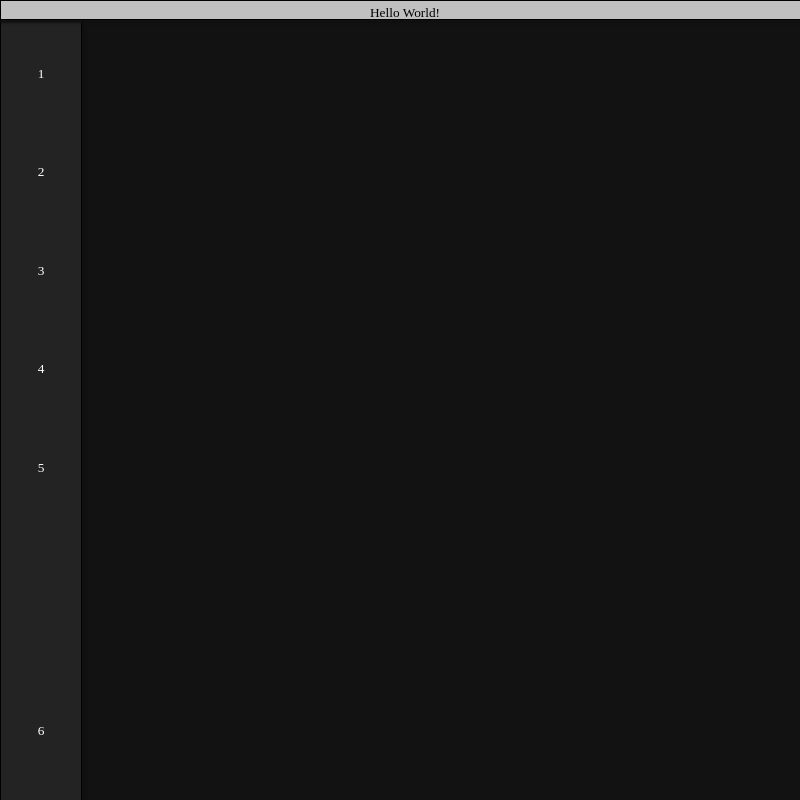
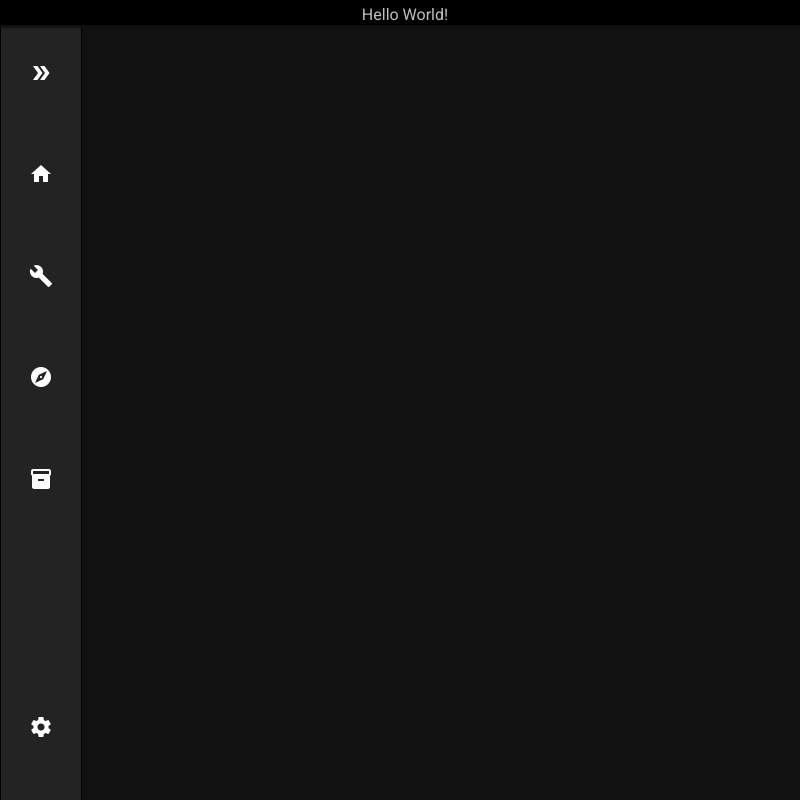
Before and after one commit to CJPerez-Dev/Exile-Forge, an Electron app: page src/index.html in a window 800 px wide. Drawn offline with Linux system fonts and the light colour scheme.

Commit message:
Added Google Fonts/Icons

```diff
--- a/src/index.html
+++ b/src/index.html
@@ -4,6 +4,15 @@
     <meta charset="UTF-8">
     <title>Exile Forge</title>
     <link rel="stylesheet" href="styles/style.css">
+    <link rel="preconnect" href="https://fonts.googleapis.com">
+    <link rel="preconnect" href="https://fonts.gstatic.com" crossorigin>
+    <link href="https://fonts.googleapis.com/css2?family=Roboto&display=swap" rel="stylesheet">
+    <link href="https://fonts.googleapis.com/icon?family=Material+Icons" rel="stylesheet">
+    <style>
+      body {
+        font-family: "Roboto", regular;
+      }
+    </style>
   </head>
   <body>
     <div class="main-window">
@@ -11,12 +20,24 @@
         <div class = "title-bar-text">Hello World!</div>
       </div>
       <div class="sidebar-grid-container">
-        <div class = "sidebar-grid-item-nav">1</div>
-        <div class = "sidebar-grid-item-home">2</div>
-        <div class = "sidebar-grid-item-build">3</div>
-        <div class = "sidebar-grid-item-level">4</div>
-        <div class = "sidebar-grid-item-file">5</div>
-        <div class = "sidebar-grid-item-setting">6</div>
+        <div class = "sidebar-grid-item-nav">
+          <span class="material-icons">double_arrow</span>
+        </div>
+        <div class = "sidebar-grid-item-home">
+          <span class="material-icons">home</span>
+        </div>
+        <div class = "sidebar-grid-item-build">
+          <span class="material-icons">build</span>
+        </div>
+        <div class = "sidebar-grid-item-level">
+          <span class="material-icons">explore</span>
+        </div>
+        <div class = "sidebar-grid-item-file">
+          <span class="material-icons">inventory</span>
+        </div>
+        <div class = "sidebar-grid-item-setting">
+          <span class="material-icons">settings</span>
+        </div>
       </div>
     </div>
   </body>
--- a/src/styles/style.css
+++ b/src/styles/style.css
@@ -1,7 +1,7 @@
 html, body{
     margin: 0;
     padding: 0;
-    font-size: 10pt;
+    font-size: 12pt;
     background-color: #121212;
 }
 
@@ -30,7 +30,6 @@ html, body{
     border: 1px solid black;
     box-shadow: 3px 0px 2px #101010;
     overflow: hidden;
-    padding-top: 5px;
 }
 
 .sidebar-grid-item-nav {
@@ -78,13 +77,13 @@ html, body{
 
 .title-bar {
     display: grid;
-    height: 10px;
+    height: 15px;
     width: 100%;
     position: fixed;
     z-index: 2;
     top: 0;
     left: 0;
-    background-color: #c0c0c0;
+    background-color: black;
     border: 1px solid black;
     box-shadow: 0px 3px 2px #101010;
     overflow-y: hidden;
@@ -94,7 +93,7 @@ html, body{
 
 .title-bar-text {
     text-align: center;
-    color: black;
+    color: #c0c0c0;
     grid-column-start: 1;
     grid-column-end: 3;
 }
```
